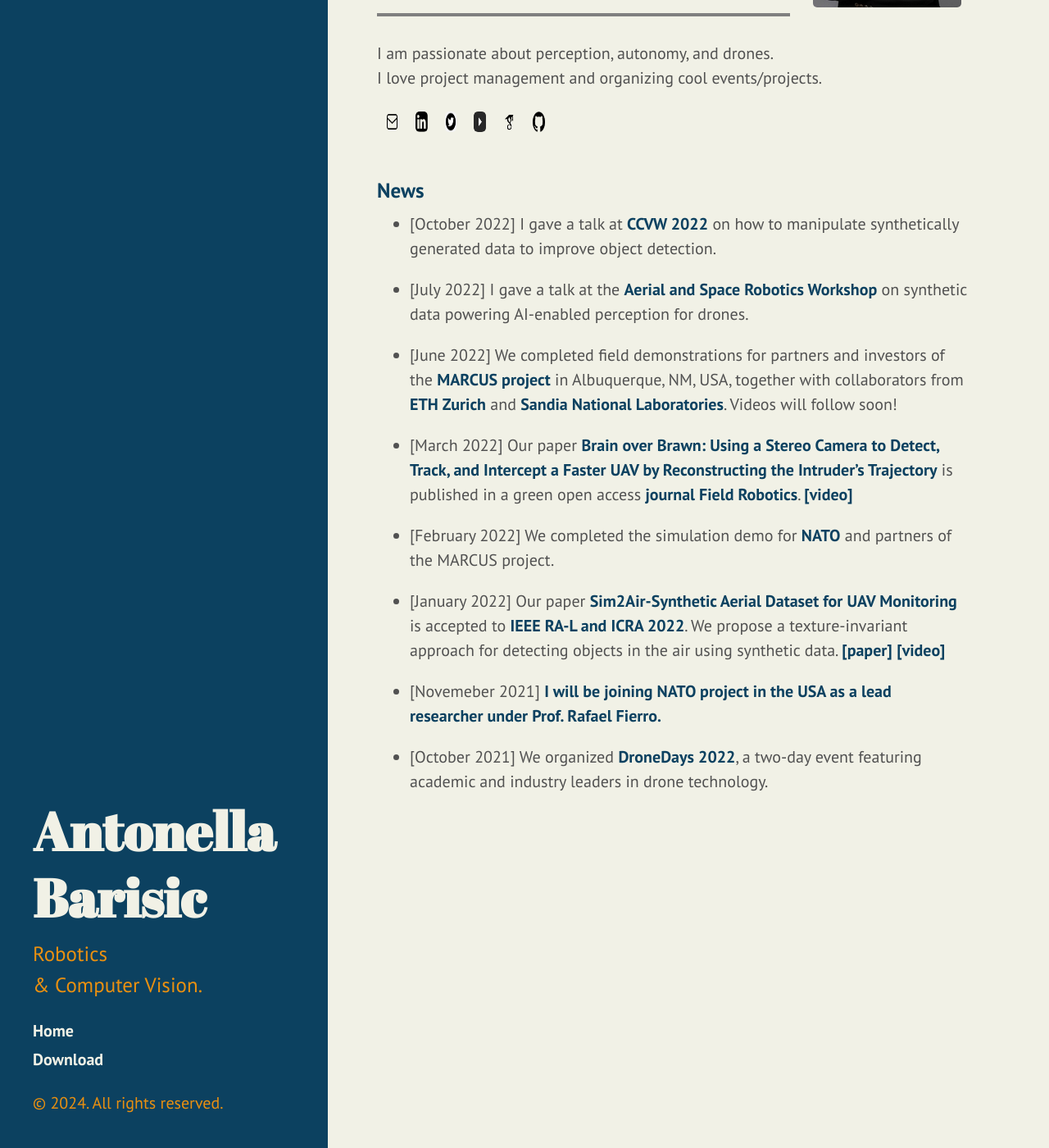
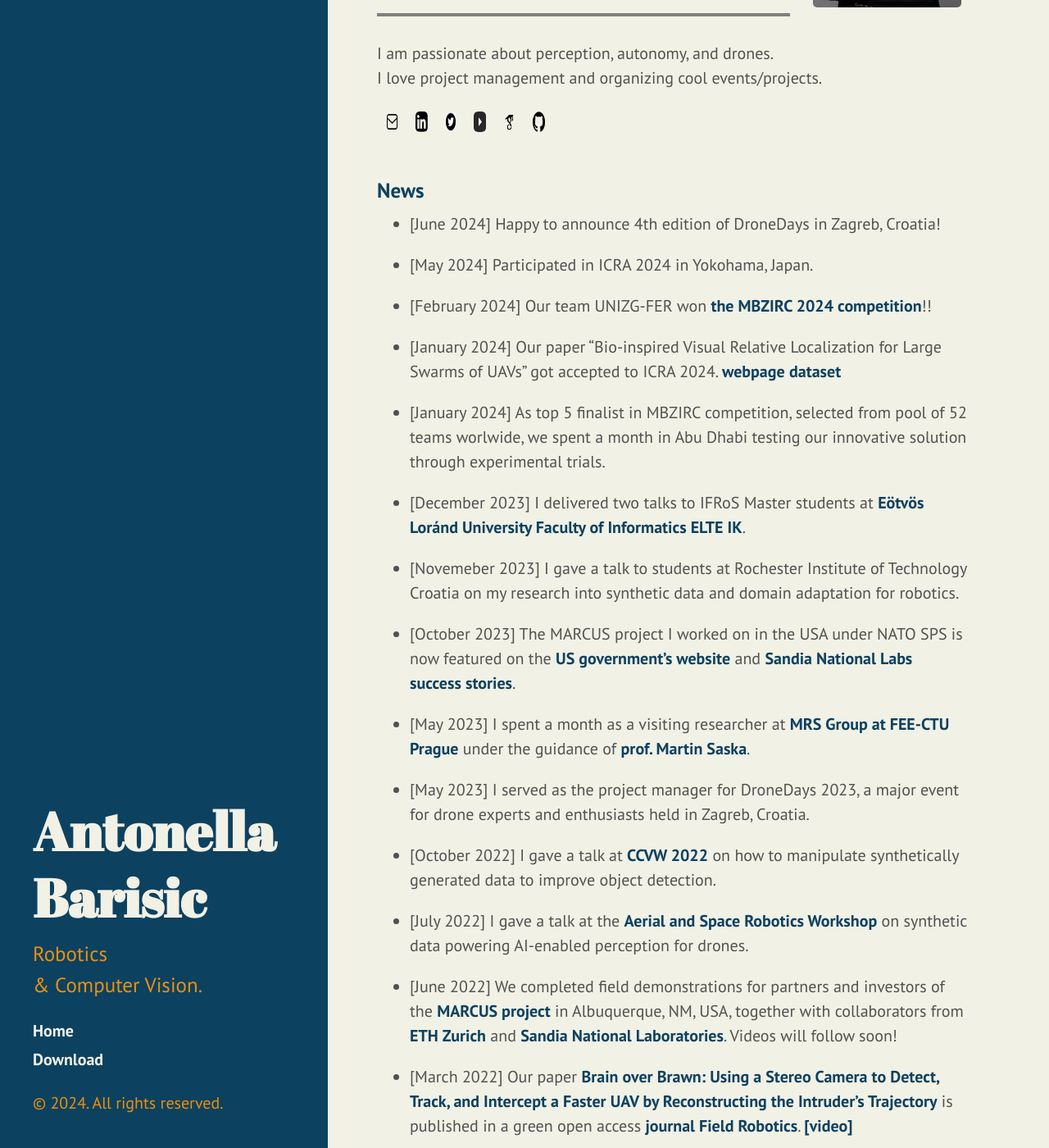
Before and after one commit to antonellabarisic/antonellabarisic.github.io, a Jekyll site: the page built from index.md, in a window 1280 px wide and 1400 px high, scrolled down 447 px. Shown: the whole window at 82% size. Built offline with Jekyll 4.4.1, drawn with Linux system fonts in a browser that asks for light colours.

Commit message:
Update news for 2023 and 2024

```diff
--- a/index.md
+++ b/index.md
@@ -31,6 +31,27 @@ I love project management and organizing cool events/projects.
 
 
 ### News
+
+- [June 2024] Happy to announce 4th edition of DroneDays in Zagreb, Croatia!
+
+- [May 2024] Participated in ICRA 2024 in Yokohama, Japan.
+
+- [February 2024] Our team UNIZG-FER won [the MBZIRC 2024 competition](https://www.mbzirc.com/)!!
+
+- [January 2024] Our paper "Bio-inspired Visual Relative Localization for Large Swarms of UAVs" got accepted to ICRA 2024. [webpage](https://mrs.fel.cvut.cz/perception-for-swarming2023) [dataset](https://nasmrs.felk.cvut.cz/index.php/s/isx6MIp4vtPH5oj)
+
+- [January 2024] As top 5 finalist in MBZIRC competition, selected from pool of 52 teams worlwide, we spent a month in Abu Dhabi testing our innovative solution through experimental trials.
+
+- [December 2023] I delivered two talks to IFRoS Master students at [Eötvös Loránd University Faculty of Informatics ELTE IK](https://www.inf.elte.hu/en/).
+
+- [Novemeber 2023] I gave a talk to students at Rochester Institute of Technology Croatia on my research into synthetic data and domain adaptation for robotics.
+
+- [October 2023] The MARCUS project I worked on in the USA under NATO SPS is now featured on the  [US government's website](https://www.osti.gov/biblio/2004145) and [Sandia National Labs success stories](https://www.google.com/url?sa=t&source=web&rct=j&opi=89978449&url=https://www.sandia.gov/files/working-with-sandia/technology-partnerships/documents/tech_transfer.pdf&ved=2ahUKEwiNipjJvsGGAxUq8wIHHaUPBDkQFnoECBMQAQ&usg=AOvVaw0Eg7BooZm2kjxK6PtFysM2).
+
+- [May 2023] I spent a month as a visiting researcher at [MRS Group at FEE-CTU Prague](https://mrs.fel.cvut.cz/) under the guidance of [prof. Martin Saska](https://scholar.google.cz/citations?user=5PBYoTsAAAAJ&hl=cs).
+
+- [May 2023] I served as the project manager for DroneDays 2023, a major event for drone experts and enthusiasts held in Zagreb, Croatia.
+
 - [October 2022] I gave a talk at [CCVW 2022](https://www.fer.unizg.hr/crv/ccvw2022) on how to manipulate synthetically generated data to improve object detection.
 
 - [July 2022] I gave a talk at the [Aerial and Space Robotics Workshop](https://sites.google.com/view/agman-workshop) on synthetic data powering AI-enabled perception for drones.
```
